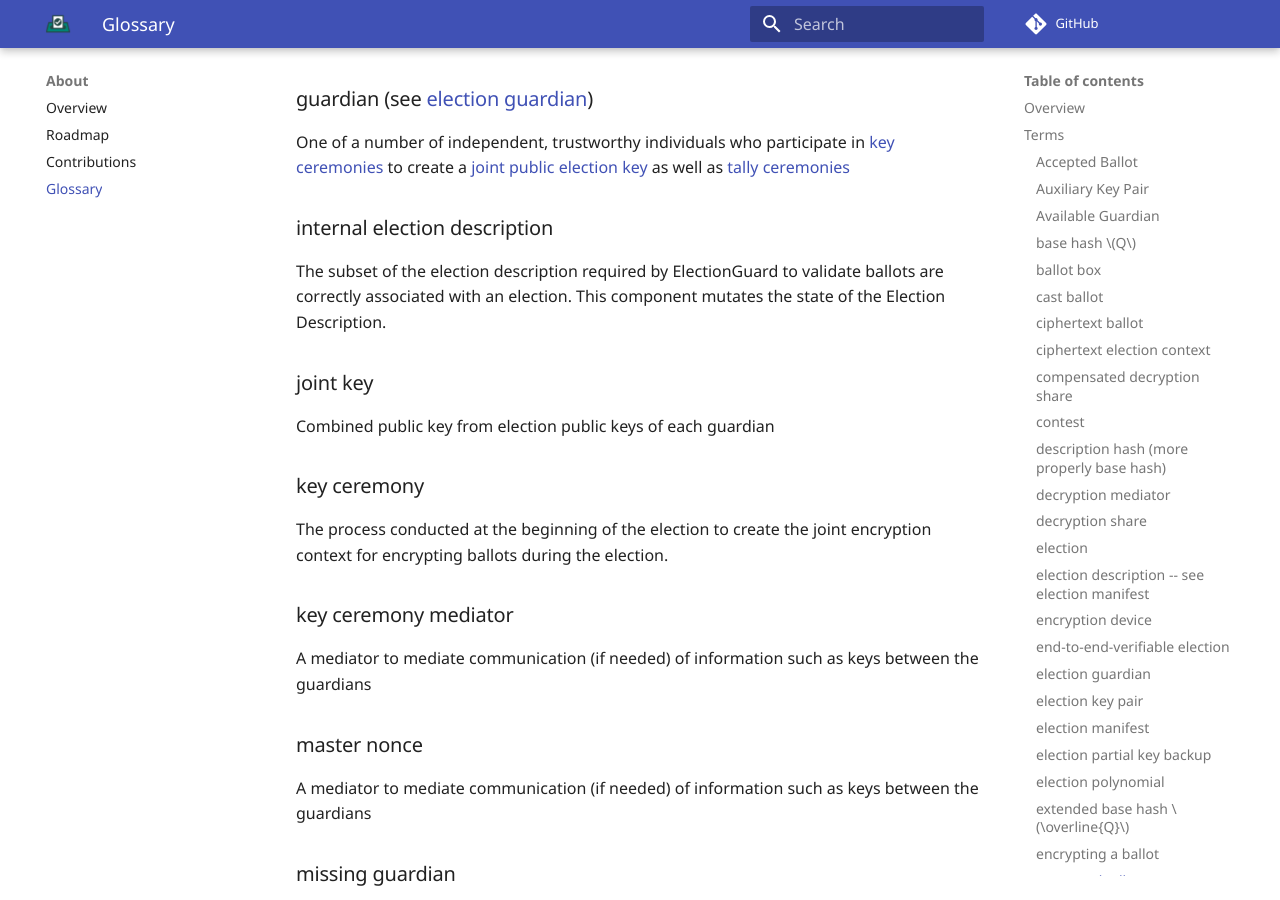
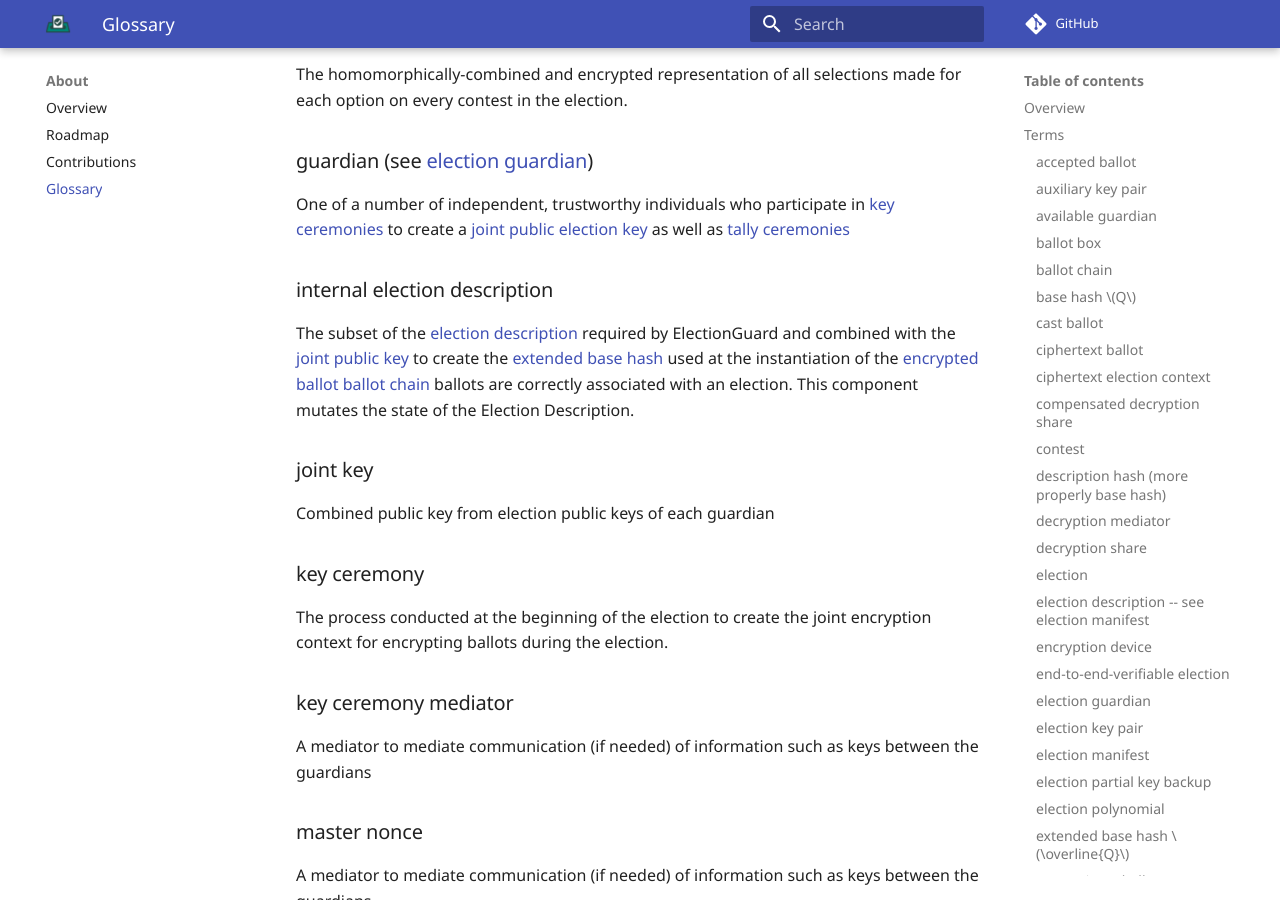
Before and after one commit to Election-Tech-Initiative/electionguard, an MkDocs documentation site: the page built from docs/Glossary.md, in a window 1280 px wide and 900 px high, scrolled down 3801 px. Built offline with MkDocs 1.6.1 and Material for MkDocs 9.7.7, drawn with Linux system fonts in a browser that asks for light colours; some web fonts are replaced; comment, search, counter and statistics services are not loaded; some of the changed text lies outside the part shown.

```diff
--- a/docs/Glossary.md
+++ b/docs/Glossary.md
@@ -8,20 +8,21 @@ Whenever possible, we used terms and meanings consistent the [NIST Elections Gui
 
 ## Terms
 
-### Accepted Ballot
+### accepted ballot
 A ballot that is accepted for inclusion in election results and is either: cast or spoiled.
 
-### Auxiliary Key Pair
+### auxiliary key pair
 Pair of keys (public & secret) used to encrypt/decrypt information sent between guardians
 
-### Available Guardian
+### available guardian
 A guardian that has announced as present for the decryption phase
-
-### base hash $Q$
-Represented as $Q$
 
 ### ballot box
 A collection of ballots that have been either cast or spoiled.
+
+### ballot chain
+### base hash $Q$
+Represented as $Q$
 
 ### cast ballot
 A ballot which a voter has accepted as valid to be included in the official election tally.
@@ -54,7 +55,7 @@ A guardian's partial share of a decryption
 ### election
 
 ### election description -- see [election manifest](#election-manifest)
-The election metadata that describes the structure and type of the election, including geopolitical units, contests, candidates, and ballot styles, etc. A subset of this data, the [internal election description](#internal-election-description) is encrypted with a [public key](#jo) generated by the [key ceremony](#key-ceremony) conducted by the [election guardians](#guardian) to generate the [extended base hash](#extended-base-hash-overlineq) that will be used to uniquely associate an encrypted ballot with a specific election.
+The election metadata that describes the structure and type of the election, including geopolitical units, contests, candidates, ballot styles, etc. A subset of this data, the [internal election description](#internal-election-description) is encrypted with the [joint public key](#joint-key) generated by the [key ceremony](#key-ceremony) conducted by the [election guardians](#guardian) to generate the [extended base hash](#extended-base-hash-overlineq) that will be used to uniquely associate an encrypted ballot with a specific election.
 
 ### encryption device
 The device that is doing the encryption
@@ -88,7 +89,7 @@ The homomorphically-combined and encrypted representation of all selections made
 One of a number of independent, trustworthy individuals who participate in [key ceremonies](#key-ceremony) to create a [joint public election key](#joint-key) as well as [tally ceremonies](#tally)
 
 ### internal election description
-The subset of the election description required by ElectionGuard to validate ballots are correctly associated with an election.  This component mutates the state of the Election Description.
+The subset of the [election description](#election-description----see-election-manifest) required by ElectionGuard and combined with the [joint public key](#joint-key) to create the [extended base hash](#extended-base-hash-overlineq) used at the instantiation of the [encrypted ballot](#encrypting-a-ballot) [ballot chain](#ballot-chain) ballots are correctly associated with an election.  This component mutates the state of the Election Description.
 
 ### joint key
 Combined public key from election public keys of each guardian
--- a/mkdocs.yml
+++ b/mkdocs.yml
@@ -11,7 +11,7 @@ nav:
   - About:
     - Overview: index.md
     - Roadmap: Roadmap.md
-    - Contributions: guide/Implementations.md
+    - Contributions: Contributions.md
     - Glossary: Glossary.md
   - Specification v0.95:
     - Overview: spec/0.95.0/1_Overview.md
@@ -27,9 +27,7 @@ nav:
     - v0.85: "https://github.com/microsoft/electionguard/releases/tag/v0.85.0"
   - Developers:
     - Getting Started: guide/Overview.md
-    - SDK:
-      - Core Component: guide/Core_Component.md
-      - Implementations: guide/Implementations.md
+    - SDK: guide/Core_Component.md
   - How ElectionGuard Works:
     - Introduction: guide/Introduction.md
     - Use Cases and Examples:
```
Also changed, not shown: docs/Contributions.md (added, +19 -0 lines), docs/guide/Implementations.md (deleted, +0 -47 lines).
